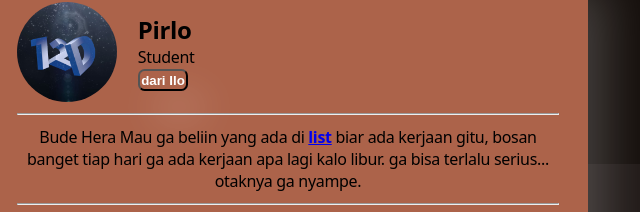
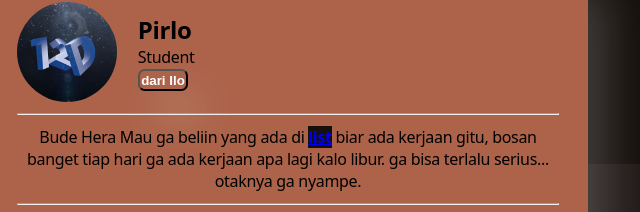
Before and after one commit to 12PIrlo/Test, a plain HTML site: page index.html in a window 1280 px wide. Shown: the part 236-448 px from the top of the page, 352-992 px from the left. Drawn offline with Linux system fonts and the light colour scheme.

Commit message:
Update index.html

```diff
--- a/index.html
+++ b/index.html
@@ -35,7 +35,7 @@
       </div>
       <hr>
         <div class="container-p">
-                <p>Bude Hera Mau ga beliin yang ada di <a href="update1.html" style="font-weight: bold; background-color: ;">list</a> biar ada kerjaan gitu, bosan banget tiap hari ga ada kerjaan apa lagi kalo libur. ga bisa terlalu serius... otaknya ga nyampe.</p>
+                <p>Bude Hera Mau ga beliin yang ada di <a href="update1.html" style="font-weight: bold; background-color: #16100d;">list</a> biar ada kerjaan gitu, bosan banget tiap hari ga ada kerjaan apa lagi kalo libur. ga bisa terlalu serius... otaknya ga nyampe.</p>
               </div>
       </div>
     </div>
```
